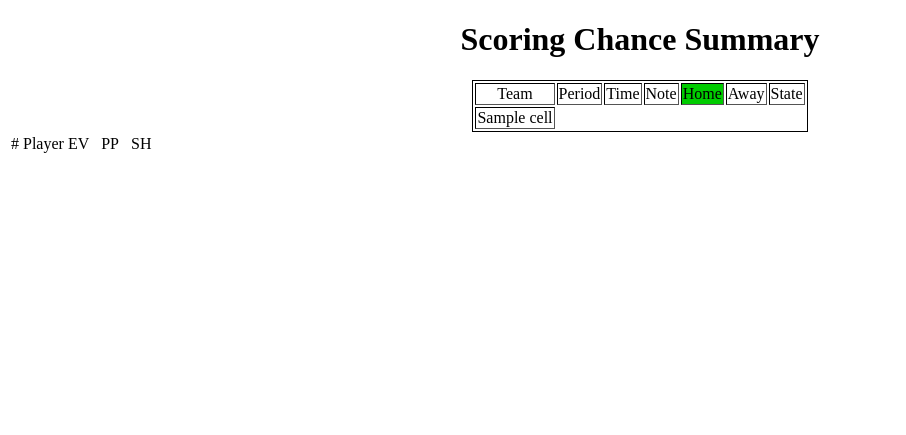
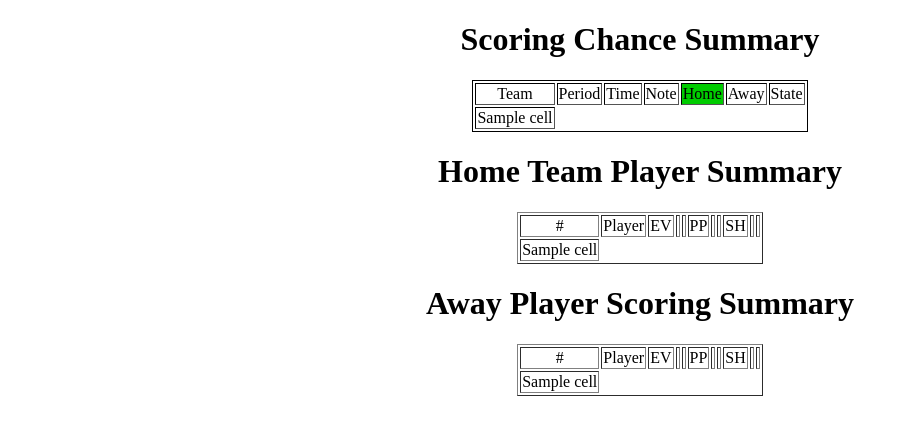
Before and after one commit to jweissbock/hockey-scoring-chances, a Flask app: template templates/gamereport.html in a window 1280 px wide. Shown: the top 435 px of the page, without its empty margins (0-906 px from the left). Run offline with Flask 2, Linux system fonts and the light colour scheme; the template is opened without the code that fills it: most values are stand-ins (such as "Sample title", 1, 10 or a date in 2020).

Commit message:
added more player table data

```diff
--- a/app.py
+++ b/app.py
@@ -49,7 +49,6 @@ def gamereport(gameid):
 	# check if is a real game
 	# motivation: http://flamesnation.ca/2012/3/9/flames-scoring-chances-game-68-vs-winnipeg-jets
 	bigdata = []
-	print 'trying to get data'
 	try:
 		cur = g.db.execute('SELECT team,period,time,comment FROM chances WHERE gameid=? ORDER BY period, time DESC',
 						[gameid])
@@ -61,6 +60,10 @@ def gamereport(gameid):
 	# get game events from scrape.getGameStates
 	# need to find a way to cache it
 	events = scrape.getGameStates(gameid)
+	# consider putting in dummy data until we are done building
+
+	gameSummaryHome = {}
+	gameSummaryAway = {}
 
 	# pass over bigdata with algorithm
 	count = 0
@@ -68,12 +71,66 @@ def gamereport(gameid):
 		searching = True
 		while searching:
 			if d[1] == events[count][0] and d[2] <= events[count][1] and d[2] > events[count+1][1]:
+				# for each player on each team, record scoring chance for/against and at what state
+				# use dictionary for each player number with a list
+				# here's the part to update the players overall count
+				homeNums = events[count][3]
+				awayNums = events[count][2]
+
+				chance = d[0]
+
+				home = len(homeNums)
+				away = len(awayNums)
+				state = str(home-1)+"v"+str(away-1)
+
+				# 3-4, 6-7, 9-10
+				if home == away:
+					if chance == 0:
+						cLocHome = 3
+						cLocAway = 4
+					else:
+						cLocHome = 4
+						cLocAway = 3
+				elif home > away:
+					if chance == 0:
+						cLocHome = 6
+						cLocAway = 10
+					else:
+						cLocHome = 7
+						cLocAway = 9
+				elif home < away:
+					if chance == 0:
+						cLocHome = 9
+						cLocAway = 6
+					else:
+						cLocHome = 10
+						cLocAway = 7
+
+				for num in homeNums:
+					if num not in gameSummaryHome:
+						gameSummaryHome[num] = [num]+[0]*10
+
+					gameSummaryHome[num][cLocHome] += 1
+
+				for num in awayNums:
+					if num not in gameSummaryAway:
+						gameSummaryAway[num] = [num]+[0]*10
+
+					gameSummaryAway[num][cLocAway] += 1
+
 				awaydata = events[count][2] + [' ']*(6-len(events[count][2]))
 				homedata = events[count][3] + [' ']*(6-len(events[count][3]))
-				bigdata[i] = bigdata[i] + homedata + awaydata
+				bigdata[i] = bigdata[i] + homedata + awaydata + [state]
 				searching = False
 			else:
 				count = count + 1
+
+	gameSummaryHome = [gameSummaryHome[x] for x in gameSummaryHome]
+	gameSummaryHome.sort(key = lambda row : row[0])
+	gameSummaryAway = [gameSummaryAway[x] for x in gameSummaryAway]
+	gameSummaryAway.sort(key = lambda row: row[0])
+
+	# with user dictionary, look up time on ice + name
 
 	# ugly pass over all data and modify it
 	for row in bigdata:
@@ -81,12 +138,7 @@ def gamereport(gameid):
 		time = divmod(row[2], 60)
 		row[2] = "%d:%02d" % (time[0], time[1])
 
-		# need to test if home (4-9), away (10-15)
-		home = 5 - row[4:10].count(' ')
-		away = 5 - row[10:16].count(' ')
-		row.append(str(home)+"v"+str(away))
-
-	return render_template('gamereport.html', data=bigdata)
+	return render_template('gamereport.html', data=bigdata, homeSummary=gameSummaryHome, awaySummary=gameSummaryAway)
 
 @app.route('/saveGame')
 def saveGame():
--- a/templates/gamereport.html
+++ b/templates/gamereport.html
@@ -27,8 +27,8 @@
 		</tr>
 	{% endfor %}
 </table>
-
-<table>
+<h1>Home Team Player Summary</h1>
+<table border="1" style="margin:auto">
 	<tr>
 		<td>#</td>
 		<td>Player</td>
@@ -42,6 +42,36 @@
 		<td> </td>
 		<td> </td>
 	</tr>
+	{% for row in homeSummary %}
+		<tr>
+			{% for cell in row %}
+				<td>{{ cell }}</td>
+			{% endfor %}
+		</tr>
+	{% endfor %}
+</table>
+<h1>Away Player Scoring Summary</h1>
+<table border="1" style="margin:auto">
+	<tr>
+		<td>#</td>
+		<td>Player</td>
+		<td>EV</td>
+		<td> </td>
+		<td> </td>
+		<td>PP</td>
+		<td> </td>
+		<td> </td>
+		<td>SH</td>
+		<td> </td>
+		<td> </td>
+	</tr>
+	{% for row in awaySummary %}
+		<tr>
+			{% for cell in row %}
+				<td>{{ cell }}</td>
+			{% endfor %}
+		</tr>
+	{% endfor %}
 </table>
 
 </div>
```
